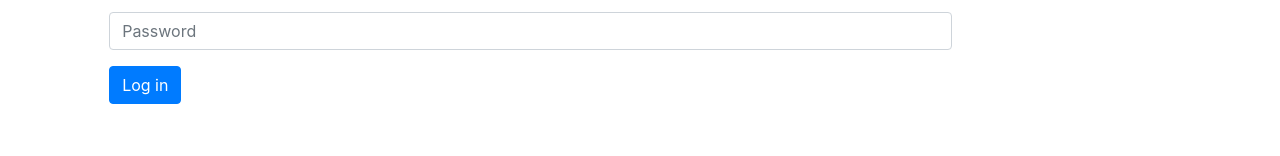
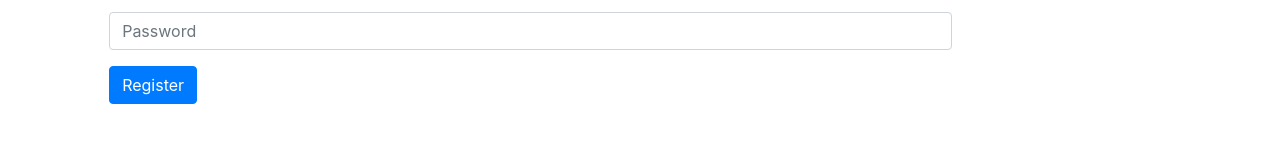
Before and after one commit to school-coder/aep-ui, a Vue app in the folder aep-ui/: page /register in a window 1280 px wide. Shown: the part 420-576 px from the top of the page. Built offline with nearby package versions, Linux system fonts and the light colour scheme.

Commit message:
Fixed Maven Plugin

```diff
--- a/aep-ui/src/views/Account/Register/Register.component.ts
+++ b/aep-ui/src/views/Account/Register/Register.component.ts
@@ -9,7 +9,7 @@
 
     console.log(JSON.stringify(this.user));
     axios
-      .post('api/users', this.user, {
+      .post('api/register', this.user, {
         headers: {
           'Content-Type': 'application/json'
         }
--- a/aep-ui/src/views/Account/Register/Register.vue
+++ b/aep-ui/src/views/Account/Register/Register.vue
@@ -23,7 +23,7 @@
           <label >Password</label>
           <input v-model="user.password" class="form-control" placeholder="Password">
         </div>
-        <button type="submit" class="btn btn-primary">Log in</button>
+        <button type="submit" class="btn btn-primary">Register</button>
       </form>
     </div>
 
```
Also changed, not shown: 2 other files (tests, documents, lock files or other folders).
